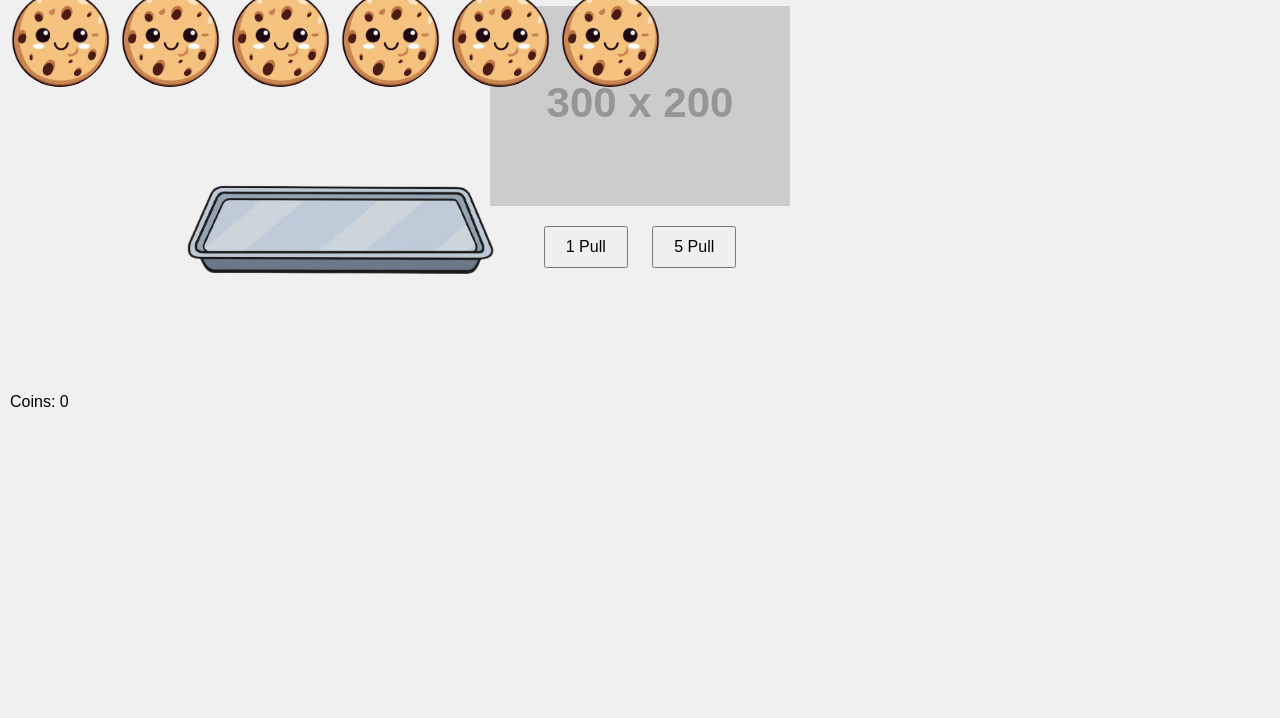
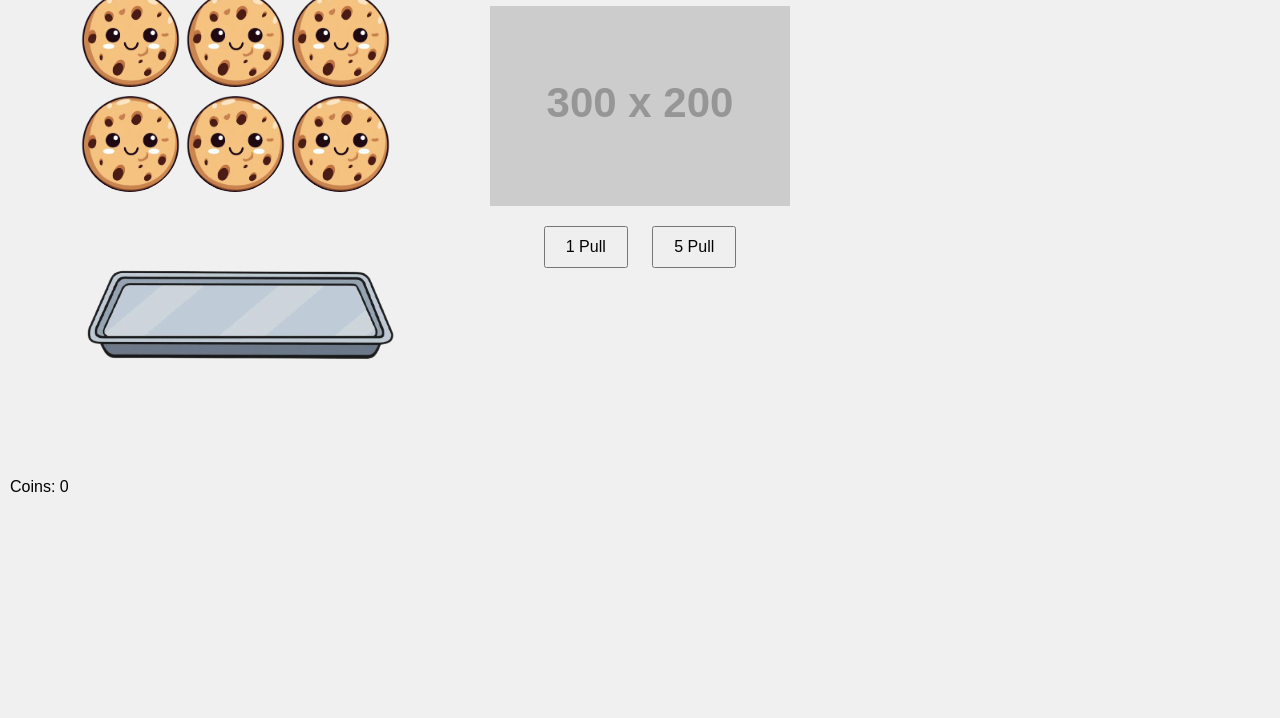
Before and after one commit to CheysAlterEgo/testForOc, a plain HTML site: page index.html in a window 1280 px wide. Shown: the part 82-800 px from the top of the page. Drawn offline with Linux system fonts and the light colour scheme; placeholder pictures from the web are drawn by us.

Commit message:
Update index.html

```diff
--- a/index.html
+++ b/index.html
@@ -192,15 +192,12 @@
       font-size: 18px;
     }
 
-  #cookieGrid {
-  position: relative;
-  z-index: 1;
-  display: flex;
-  flex-wrap: wrap;
-  gap: 10px;
-  justify-content: center;
-  margin-bottom: 20px; /* gives room for tray to sit */
-}
+ #cookieGrid {
+      display: grid;
+      grid-template-columns: repeat(3, 100px);
+      gap: 5px;
+      justify-content: center;
+    }
 
     .cookie {
   width: 100px;
```
